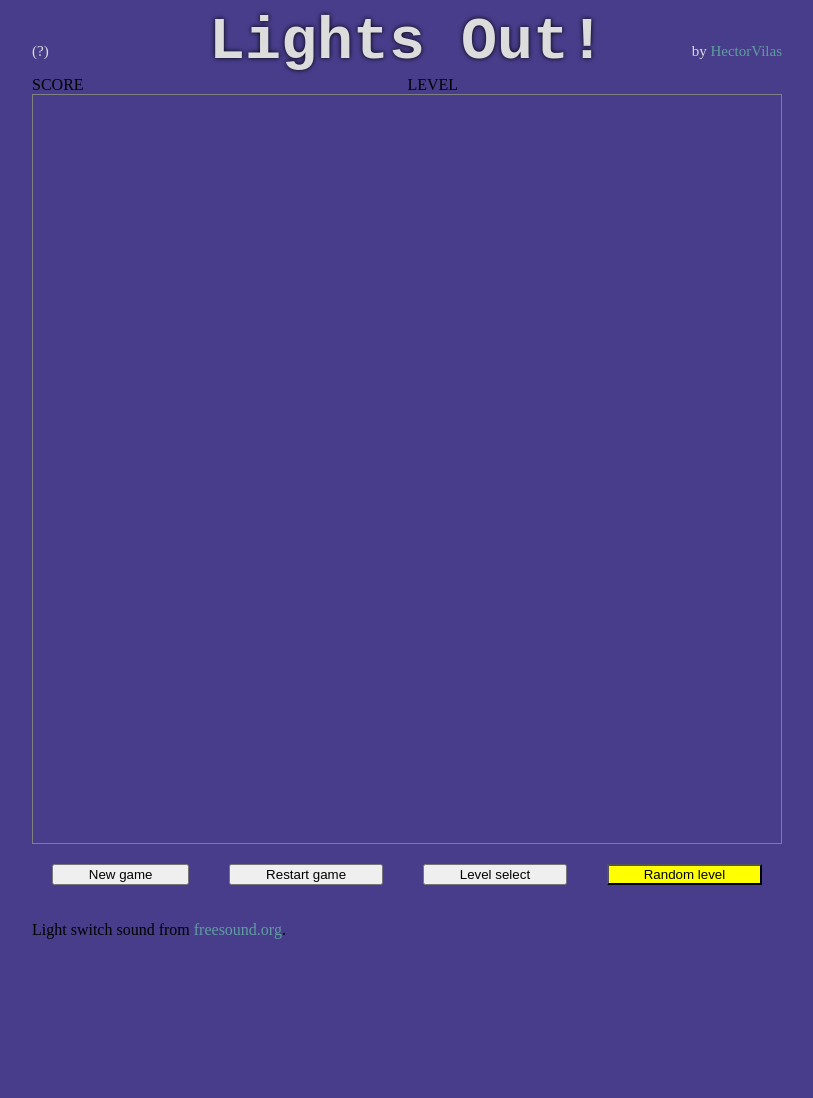
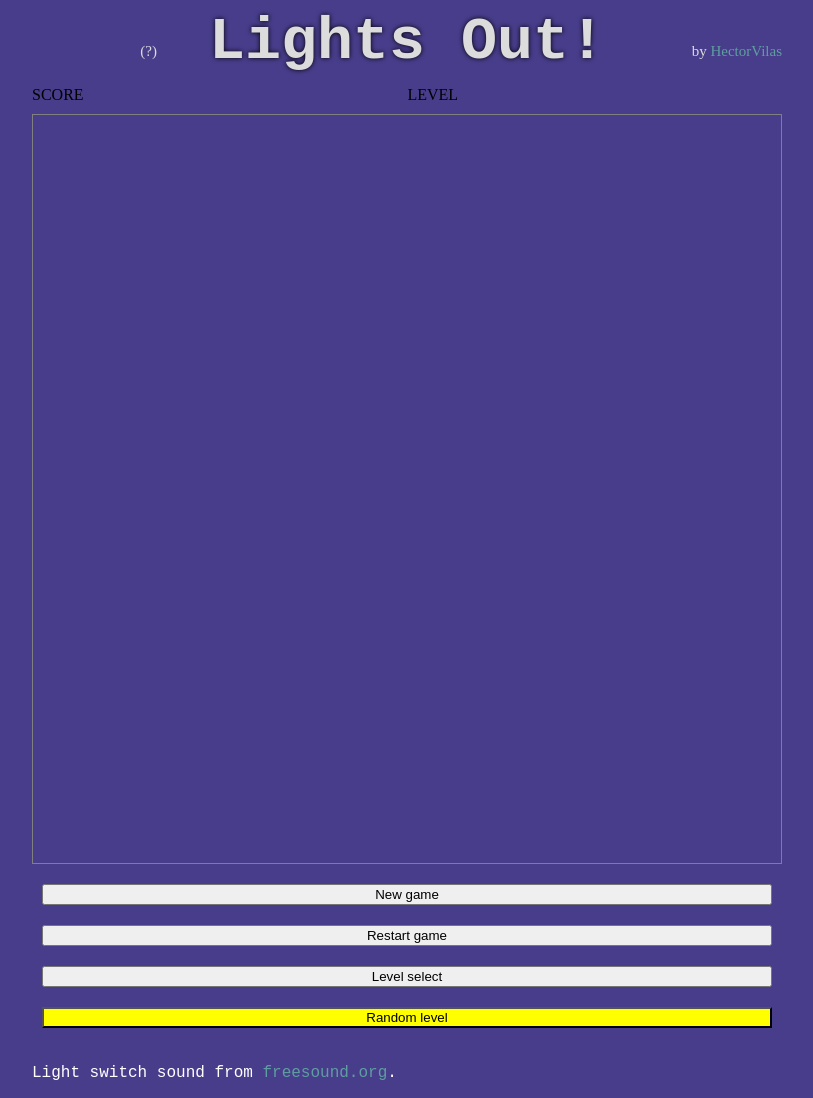
Before and after one commit to HectorVilas/lights-out, a plain HTML site: page index.html in a window 1280 px wide. Shown: the whole page, without its empty margins (233-1046 px from the left). Before the commit the page ends 963 px from the top, so only its background shows below. Drawn offline with Linux system fonts and the light colour scheme; a web font is replaced by a local one.

Commit message:
minor changes

```diff
--- a/style.css
+++ b/style.css
@@ -1,3 +1,7 @@
+html {
+  height: 100vh;
+}
+
 body {
   display: flex;
   justify-content: center;
@@ -10,15 +14,25 @@ div {
 }
 
 button {
-  flex: 1 1 auto;
-  margin: 20px;
+  flex: 1 1 0;
+  margin: 10px;
+}
+
+a {
+  text-decoration: none;
+  color: cadetblue;
+}
+a:hover {
+  color: white;
+  text-shadow: 0 0 5px yellow;
 }
 
 .content {
-  display: flex;
   flex-direction: column;
   max-width: 750px;
   min-width: 550px;
+  height: 98vh;
+  gap: 10px;
 }
 
 /* - - - header - - - */
@@ -38,31 +52,16 @@ header h1 {
 header h1:hover{
   text-shadow: 0 0 5px yellow;
 }
-header p,
-.how-to-play {
+header p {
   flex: 1 1 0;
   font-size: 15px;
   color: rgb(220, 220, 220);
   text-align: end;
   padding-top: 20px; /*aligns with the title baseline*/
 }
-.how-to-play{
-  text-align: start;
-}
-a {
-  text-decoration: none;
-  color: cadetblue;
-}
-a:hover {
-  color: white;
-  text-shadow: 0 0 5px yellow;
-}
 
 /* - - - play area - - - */
 
-.middle {
-  justify-content: center;
-}
 
 .board {
   flex-direction: column;
@@ -90,12 +89,29 @@ a:hover {
   transition: 300ms;
 }
 
+/* buttons */
 .randomLevel {
   background-color: yellow;
 }
 
 
 
+.bottom {
+  flex-direction: column;
+}
+
+.hidden {
+  display: none;
+}
+
+footer {
+  margin-top: auto;
+  padding: 0;
+  color: white;
+  font-family: aldrich, 'Courier New', Courier, monospace;
+}
+
+
 /*testing*/
 ** {
   box-shadow: inset 0 0 1px wheat;
```
